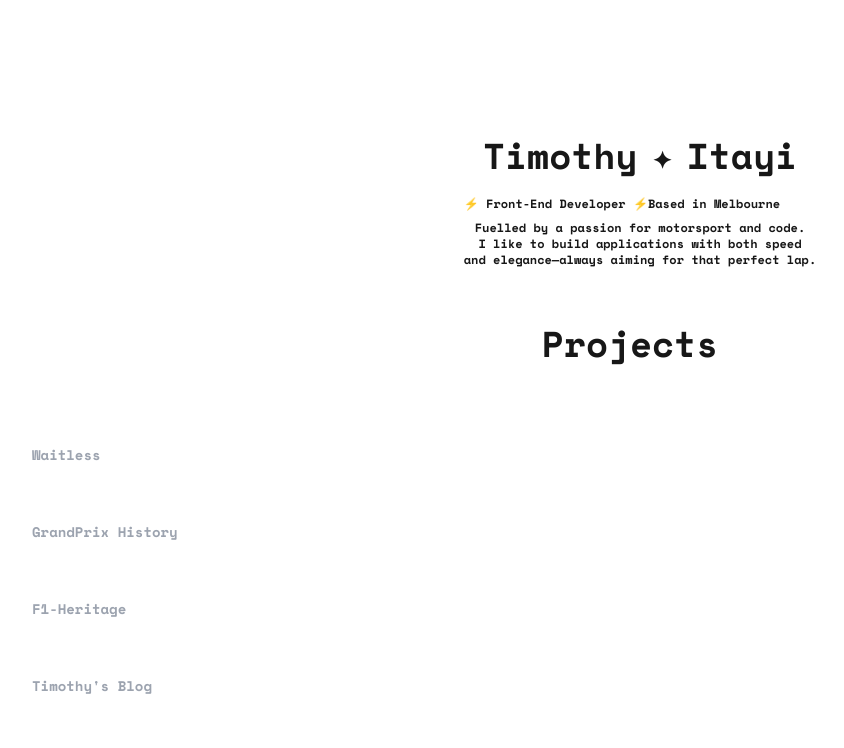
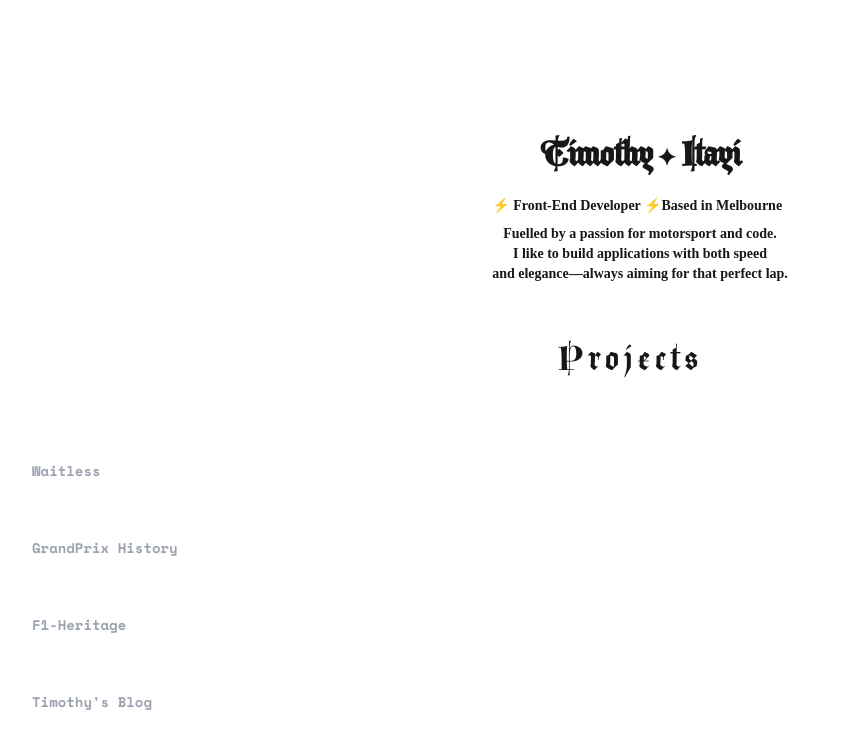
Before and after one commit to Timothy-itayi/port0v3, a Next.js app in the folder showcase/: page / in a window 1280 px wide. Shown: the top 748 px of the page, without its empty margins (10-854 px from the left). Built offline with nearby package versions, Linux system fonts and the light colour scheme.

Commit message:
update font

```diff
--- a/showcase/app/globals.css
+++ b/showcase/app/globals.css
@@ -26,12 +26,16 @@ body {
   src: url('./fonts/SpaceMonoBold-AL8np.ttf') format('truetype')
 
 }
+@font-face {
+  font-family: 'Aktura-Regular';
+  src: url('./fonts/Aktura-Regular.otf') format('truetype')
 
+}
 
 /* Landing Styles */
 
 .custom-font{
-  font-family: '';
+  font-family: 'Aktura-Regular';
 }
 .landing-font-1{
   font-family: 'RacingCar-font';
--- a/showcase/app/page.js
+++ b/showcase/app/page.js
@@ -17,8 +17,8 @@ export default function Home() {
           <Landing />
         </div>
 
-        <div className="sm:col-span-1 lg:col-span-1">
-          <h2 className="header-font text-4xl text-center mb-6">Projects</h2>
+        <div className="sm:col-span-1 lg:col-span-1 items-center">
+          <h2 className="custom-font text-4xl text-center mb-6 tracking-[.15em]">Projects</h2>
           <Section />
         </div>
       </div>
--- a/showcase/components/landing.js
+++ b/showcase/components/landing.js
@@ -2,13 +2,13 @@ import React from 'react';
 
 const Landing = () => {
   return (
-    <div className="flex items-center flex-col text-center  pl-5 header-font">
-      <h1 className="header text-4xl font-bold">
+    <div className="flex items-center flex-col text-center  pl-5 ">
+      <h1 className="custom-font text-4xl font-bold">
         Timothy
         <span className="text-2xl"> ✦ </span>
         Itayi
       </h1>
-      <div className='text-xs p-2 text-center '>
+      <div className='text-sm p-2 text-center landing-font-1 font-bold'>
         <div className='flex row text-left mt-3'>
         <p>
       ⚡ Front-End Developer ⚡
```
Also changed, not shown: showcase/app/fonts/Aktura-Regular.otf (added).
